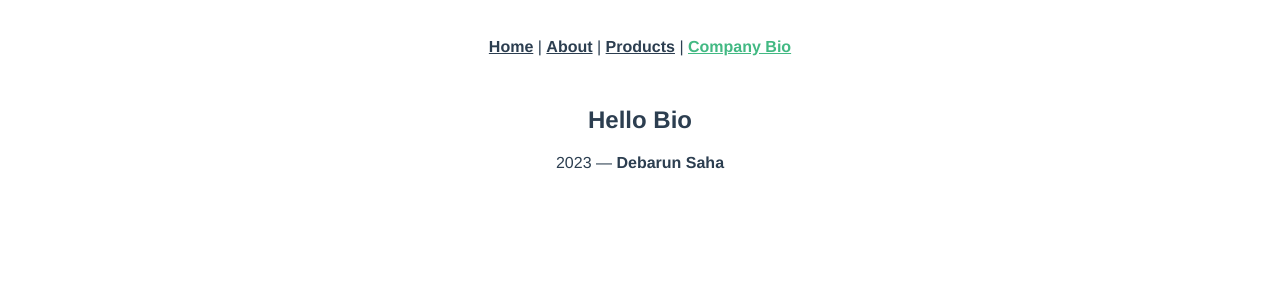
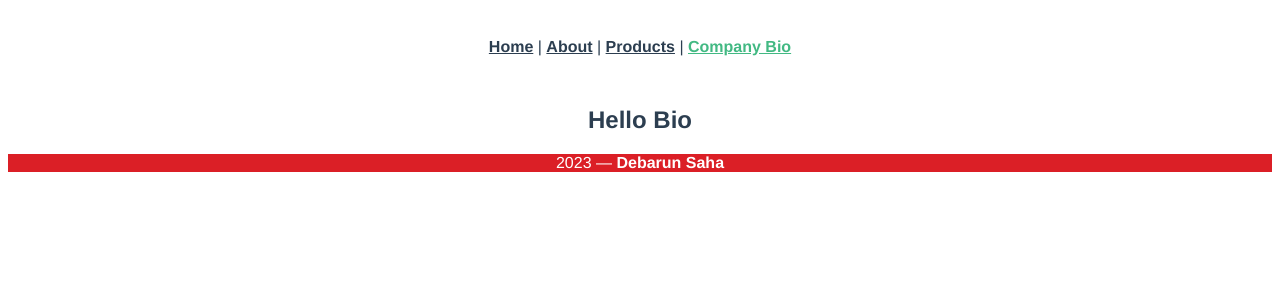
Before and after one commit to sdebarun/vue-learning, a Vue app: page /bio in a window 1280 px wide. Shown: the top 300 px of the page. Built offline with nearby package versions, Linux system fonts and the light colour scheme.

Commit message:
adding and styling common footer

```diff
--- a/src/components/FooterComponent.vue
+++ b/src/components/FooterComponent.vue
@@ -1,11 +1,43 @@
 <template>
   <v-card>
-    <v-footer v-bind="localAttrs" :padless="padless">
+    <v-footer v-bind="localAttrs" :padless="padless" class="footer">
       <v-card flat tile width="100%" class="green lighten-1 text-center">
-        <v-card-text class="white--text">
+        <v-card-text class="white--text" id="font-white">
           {{ new Date().getFullYear() }} — <strong>Debarun Saha</strong>
         </v-card-text>
       </v-card>
     </v-footer>
   </v-card>
 </template>
+
+<script>
+export default{
+ data() {
+  return{
+    padless: true,
+    variant: "fixed",
+  }
+ },
+ computed:{
+  localAttrs(){
+    const attrs = {};
+    if(this.variant === 'default'){
+      attrs.absolute = false;
+      attrs.fixed = false;
+    }else{
+      attrs[this.variant] = true;
+    }
+    return attrs;
+  }
+ }
+}
+</script>
+
+<style scoped>
+  .green {
+    background:#db1f26;
+  }
+  #font-white{
+    color: #FFF;
+  }
+</style>
--- a/src/views/ProductEdit.vue
+++ b/src/views/ProductEdit.vue
@@ -15,13 +15,18 @@
         <v-rating v-model="productModel.rating" background-color="green lighten-3" color="green" large></v-rating>
       </v-col>
     </v-row>
+    <footer-component></footer-component>
   </v-container>
 </template>
 
 <script>
 import axios from "axios";
 import { BASE_URL } from "@/common/api";
+import FooterComponent from '@/components/FooterComponent.vue'
 export default {
+  components:{
+    FooterComponent
+  },
   data() {
     return {
       title: "Edit Page",
```
